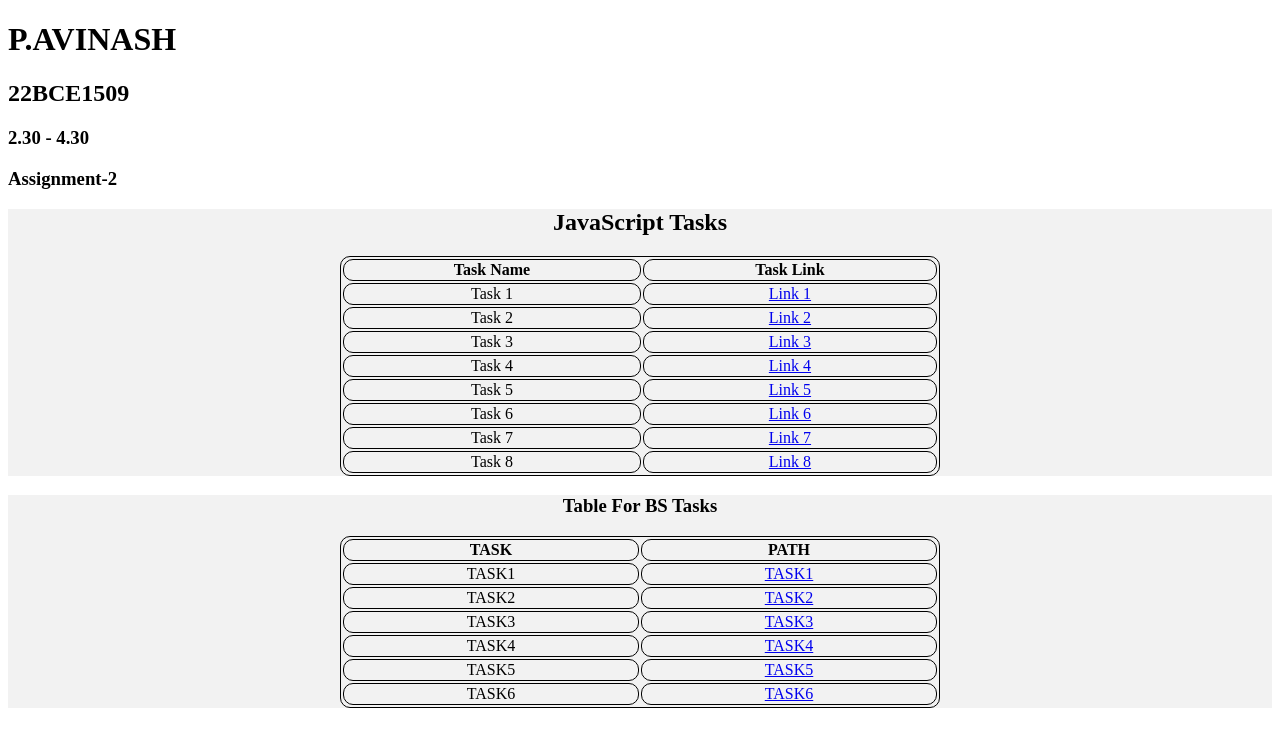
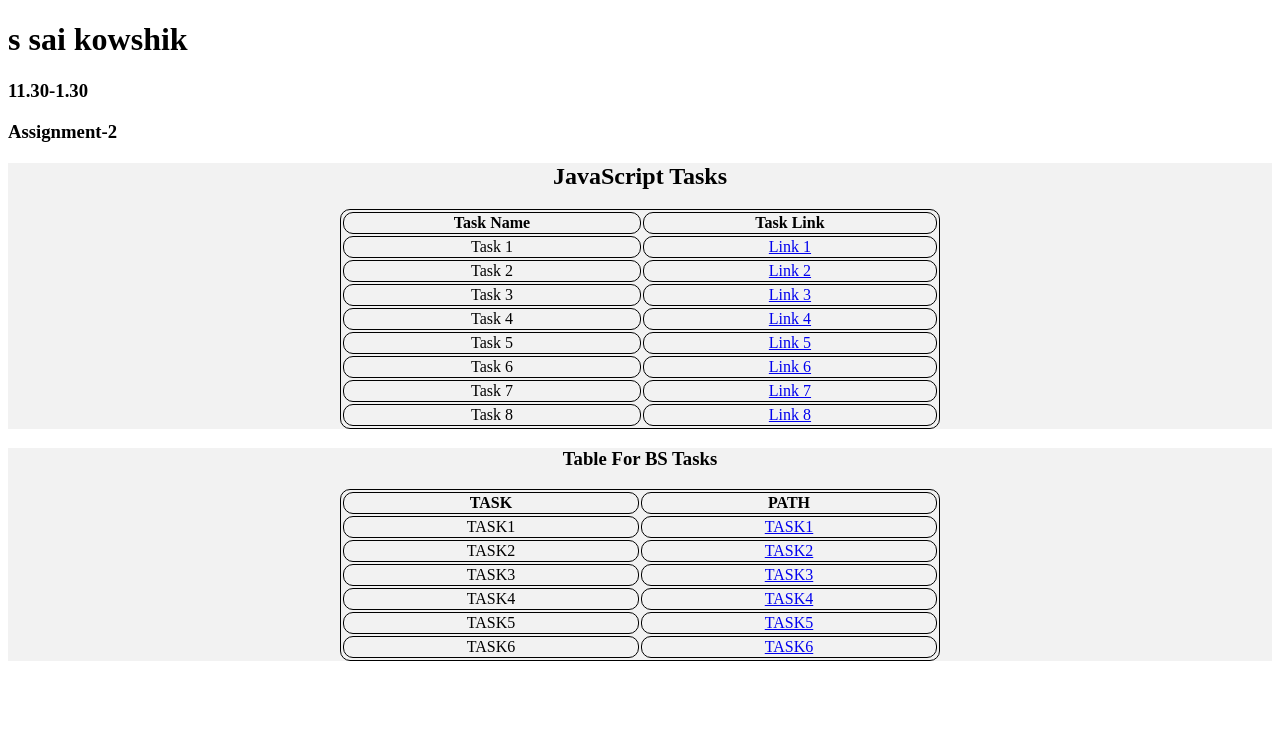
Before and after one commit to Kowshik-3/mern_, a plain HTML site: page index.html in a window 1280 px wide. Drawn offline with Linux system fonts and the light colour scheme.

Commit message:
Update index.html

```diff
--- a/index.html
+++ b/index.html
@@ -25,9 +25,9 @@
     </style>
 </head>
 <body>
-    <h1>P.AVINASH</h1>
-    <h2>22BCE1509<h3>
-    <h3>2.30 - 4.30</h3>
+    <h1>s sai kowshik</h1>
+
+    <h3>11.30-1.30</h3>
     <h3>Assignment-2</h3>
     <div id="thi">
         <table>
```
